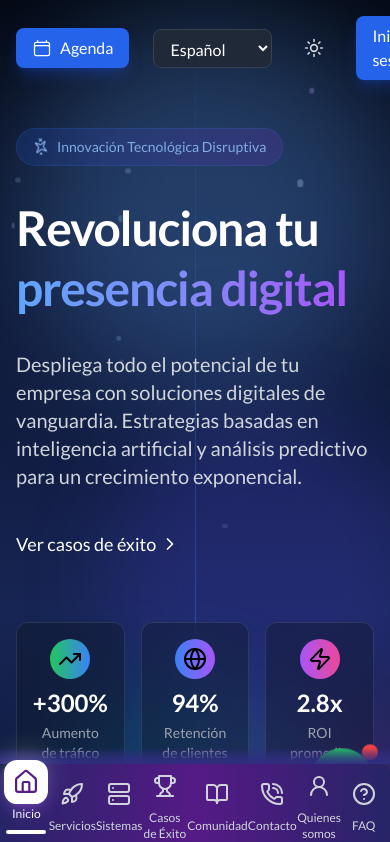
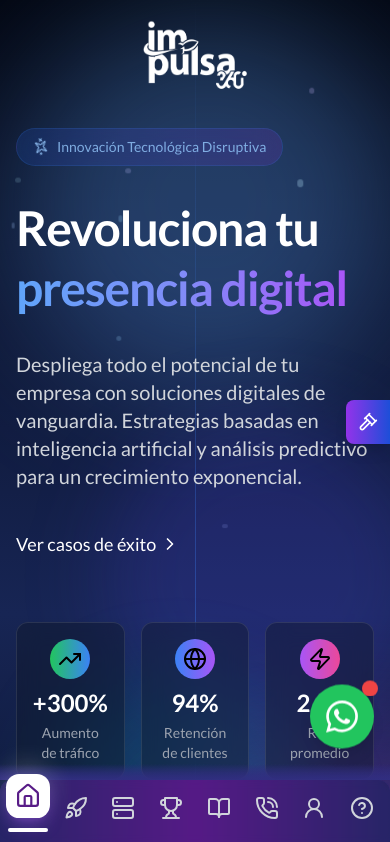
Before and after one commit to davidbadelllab/impulsa360, a React (Vite) app: page / in a window 390 px wide. Shown: the top 842 px of the page. Built offline with nearby package versions, Linux system fonts and the light colour scheme.

Commit message:
Subiendo todos los cambios pendientes, menu, whatsapp, pestana de legales y términos header y mas

```diff
--- a/src/components/Layout/Header.jsx
+++ b/src/components/Layout/Header.jsx
@@ -4,6 +4,7 @@ import { useTheme } from '../../context/ThemeContext';
 import { useLanguage, LanguageSwitcher } from '../../context/LanguageContext';
 import axios from 'axios';
 import BookingModal from '../BookingModal';
+import MobileLegalLinks from './MobileLegalLinks';
 import { CalendarIcon } from '@heroicons/react/24/outline';
 import { Sun, Moon } from 'lucide-react';
 
@@ -54,7 +55,8 @@ const Header = () => {
 
   return (
     <>
-      <header className={`fixed top-0 left-0 right-0 z-50 transition-all duration-300 ${
+      {/* Header para desktop */}
+      <header className={`hidden md:flex fixed top-0 left-0 right-0 z-50 transition-all duration-300 ${
         scrolled
           ? isDark
             ? 'bg-gray-900/90 backdrop-blur-lg shadow-lg py-2'
@@ -64,7 +66,7 @@ const Header = () => {
         <div className="max-w-7xl mx-auto px-4 sm:px-6 lg:px-8">
           <div className="flex justify-between items-center">
             {/* Logo */}
-            <Link to="/" className="flex items-center group relative">
+            <Link to="/" className="flex items-center group relative mr-8">
               <img
                 src={isDark ? "/img/LogoImpulsa.png" : "/img/ImpulsaColor2.png"}
                 alt="Logo"
@@ -74,15 +76,15 @@ const Header = () => {
             </Link>
 
             {/* Navegación Principal */}
-            <nav className="hidden md:flex items-center space-x-8">
+            <nav className="hidden md:flex items-center space-x-7">
               {[
                 { path: '/', labelEs: 'Inicio', labelEn: 'Home' },
                 { path: '/services', labelEs: 'Servicios', labelEn: 'Services' },
                 { path: '/blog', labelEs: 'Blog', labelEn: 'Blog' },
-                { path: '/success-cases', labelEs: 'Casos de éxito', labelEn: 'Success Cases' },
-                { path: '/about', labelEs: 'Quiénes Somos', labelEn: 'About Us' },
+                { path: '/success-cases', labelEs: 'Exito', labelEn: 'Success Cases' },
+                { path: '/about', labelEs: 'About Us', labelEn: 'About Us' },
                 { path: '/faq', labelEs: 'FAQ', labelEn: 'FAQ' },
-                { path: '/contact', labelEs: 'Contacto', labelEn: 'Contact' }
+                { path: '/contact', labelEs: 'Contact', labelEn: 'Contact' }
               ].map((item) => (
                 <Link
                   key={item.path}
@@ -102,18 +104,16 @@ const Header = () => {
             </nav>
 
             {/* Botones y Controles */}
-            <div className="flex items-center space-x-6">
+            <div className="flex items-center space-x-8">
               {/* Botón de Agenda */}
               <button
                 onClick={() => setShowBookingModal(true)}
-                className={`flex items-center gap-2 px-4 py-2 rounded-lg transition-all duration-300 ${
-                  isDark
-                    ? 'bg-blue-600 hover:bg-blue-700 text-white shadow-lg shadow-blue-700/30'
-                    : 'bg-blue-500 hover:bg-blue-600 text-white shadow-lg shadow-blue-500/30'
+                className={`group relative bg-slate-900 h-12 w-48 border-2 border-teal-600 text-white text-base font-bold rounded-xl overflow-hidden transform transition-all duration-500 hover:scale-105 hover:border-emerald-400 hover:text-emerald-300 px-4 flex items-center gap-2 before:absolute before:w-8 before:h-8 before:content[''] before:right-1 before:top-1 before:z-10 before:bg-indigo-500 before:rounded-full before:blur-lg before:transition-all before:duration-500 after:absolute after:z-10 after:w-12 after:h-12 after:content[''] after:bg-teal-400 after:right-3 after:top-2 after:rounded-full after:blur-lg after:transition-all after:duration-500 hover:before:right-8 hover:before:-bottom-2 hover:before:blur hover:after:-right-3 hover:after:scale-110 ${
+                  isDark ? '' : 'bg-slate-800'
                 }`}
               >
-                <CalendarIcon className="h-5 w-5" />
-                <span>{language === 'es' ? 'Agenda' : 'Book'}</span>
+                <CalendarIcon className="h-5 w-5 z-20" />
+                <span className="z-20">{language === 'es' ? 'Agenda' : 'Book'}</span>
               </button>
 
               {/* Selector de Idioma */}
@@ -158,22 +158,58 @@ const Header = () => {
                   </button>
                 </div>
               ) : (
-                <Link
-                  to="/login"
-                  className={`px-4 py-2 rounded-lg transition-all duration-300 ${
-                    isDark
-                      ? 'bg-blue-600 hover:bg-blue-700 text-white shadow-lg shadow-blue-700/30'
-                      : 'bg-blue-500 hover:bg-blue-600 text-white shadow-lg shadow-blue-500/30'
-                  }`}
-                >
-                  {language === 'es' ? 'Iniciar sesión' : 'Login'}
+                <Link to="/login" className="relative inline-flex items-center justify-center gap-4 group">
+                  <div
+                    className="absolute inset-0 duration-1000 opacity-60 transition-all bg-gradient-to-r from-indigo-500 via-pink-500 to-yellow-400 rounded-xl blur-lg filter group-hover:opacity-100 group-hover:duration-200"
+                  ></div>
+                  <div
+                    className="group relative inline-flex items-center justify-center text-base rounded-xl bg-gray-900 px-8 py-3 font-semibold text-white transition-all duration-200 hover:bg-gray-800 hover:shadow-lg hover:-translate-y-0.5 hover:shadow-gray-600/30"
+                  >
+                    Iniciar sesión
+                    <svg
+                      aria-hidden="true"
+                      viewBox="0 0 10 10"
+                      height="10"
+                      width="10"
+                      fill="none"
+                      className="mt-0.5 ml-2 -mr-1 stroke-white stroke-2"
+                    >
+                      <path
+                        d="M0 5h7"
+                        className="transition opacity-0 group-hover:opacity-100"
+                      ></path>
+                      <path
+                        d="M1 1l4 4-4 4"
+                        className="transition group-hover:translate-x-[3px]"
+                      ></path>
+                    </svg>
+                  </div>
                 </Link>
               )}
+
+
+
+
+
             </div>
           </div>
         </div>
       </header>
 
+      {/* Logo para móvil */}
+      <div className={`md:hidden fixed top-4 left-0 right-0 z-50 flex justify-center transition-opacity duration-300 ${
+        scrolled ? 'opacity-0' : 'opacity-100'
+      }`}>
+        <Link to="/" className="flex items-center">
+          <img
+            src={isDark ? "/img/LogoImpulsa.png" : "/img/ImpulsaColor2.png"}
+            alt="Logo"
+            className="h-20"
+          />
+        </Link>
+      </div>
+
+      <MobileLegalLinks />
       <BookingModal
         isOpen={showBookingModal}
         onClose={() => setShowBookingModal(false)}
--- /dev/null
+++ b/src/components/Layout/MobileLegalLinks.jsx
@@ -0,0 +1,94 @@
+import React, { useState } from 'react';
+import { Link } from 'react-router-dom';
+import { useTheme } from '../../context/ThemeContext';
+import { motion, AnimatePresence } from 'framer-motion';
+import { ChevronLeft, Shield, Lock, Gavel } from 'lucide-react';
+
+const MobileLegalLinks = () => {
+  const { theme } = useTheme();
+  const isDark = theme === 'dark';
+  const [isExpanded, setIsExpanded] = useState(false);
+
+  const toggleExpand = () => setIsExpanded(!isExpanded);
+
+  // Colores modernos con gradientes
+  const bgColor = isDark
+    ? 'bg-gradient-to-b from-gray-800 to-gray-900'
+    : 'bg-gradient-to-b from-white to-gray-100';
+
+  const accentColor = isDark
+    ? 'from-purple-600 to-blue-700'
+    : 'from-blue-500 to-purple-600';
+
+  const hoverEffect = isDark
+    ? 'hover:bg-gray-700/50'
+    : 'hover:bg-gray-200/50';
+
+  const textColor = isDark ? 'text-gray-100' : 'text-gray-800';
+  const iconColor = isDark ? '#e0e0e0' : '#333333';
+
+  return (
+    <div className="md:hidden fixed right-0 top-1/2 transform -translate-y-1/2 z-40">
+      <AnimatePresence>
+        {isExpanded ? (
+          <motion.div
+            initial={{ x: 100, opacity: 0 }}
+            animate={{ x: 0, opacity: 1 }}
+            exit={{ x: 100, opacity: 0 }}
+            transition={{ type: 'spring', stiffness: 300, damping: 30 }}
+            className={`${bgColor} shadow-lg rounded-l-xl overflow-hidden border-l-4 border-${isDark ? 'purple-700' : 'blue-500'}`}
+          >
+            <div className="flex items-center p-2">
+              <motion.button
+                whileHover={{ scale: 1.1 }}
+                whileTap={{ scale: 0.95 }}
+                onClick={toggleExpand}
+                className={`p-2 rounded-full ${isDark ? 'bg-gray-700/50' : 'bg-gray-200/50'}`}
+              >
+                <ChevronLeft size={20} color={iconColor} />
+              </motion.button>
+              <span className={`ml-2 font-medium ${textColor}`}>Legal</span>
+            </div>
+
+            <div className="flex flex-col space-y-1 p-2">
+              {[
+                { to: "/terms", label: "Términos", Icon: Shield },
+                { to: "/privacy", label: "Privacidad", Icon: Lock },
+                { to: "/legal", label: "Legal", Icon: Gavel }
+              ].map((item, index) => (
+                <motion.div
+                  key={item.to}
+                  initial={{ opacity: 0, y: 20 }}
+                  animate={{ opacity: 1, y: 0 }}
+                  transition={{ delay: index * 0.1 }}
+                >
+                  <Link
+                    to={item.to}
+                    className={`flex items-center px-4 py-3 rounded-lg ${textColor} ${hoverEffect} transition-all duration-300`}
+                  >
+                    <item.Icon size={16} className="mr-2" color={iconColor} />
+                    <span>{item.label}</span>
+                  </Link>
+                </motion.div>
+              ))}
+            </div>
+          </motion.div>
+        ) : (
+          <motion.button
+            initial={{ opacity: 0 }}
+            animate={{ opacity: 1 }}
+            exit={{ opacity: 0 }}
+            whileHover={{ scale: 1.05 }}
+            whileTap={{ scale: 0.95 }}
+            onClick={toggleExpand}
+            className={`bg-gradient-to-r ${accentColor} p-3 rounded-l-lg shadow-lg text-white flex items-center justify-center`}
+          >
+            <Gavel size={20} color="white" />
+          </motion.button>
+        )}
+      </AnimatePresence>
+    </div>
+  );
+};
+
+export default MobileLegalLinks;
--- a/src/components/MenuMovil.jsx
+++ b/src/components/MenuMovil.jsx
@@ -9,14 +9,14 @@ const MenuMovil = () => {
   const [isAnimating, setIsAnimating] = useState(false);
 
   const menuItems = [
-    { id: 'hero', icon: <Home size={24} />, label: 'Inicio', path: '/' },
-    { id: 'services', icon: <Rocket size={24} />, label: 'Servicios', path: '/services' },
-    { id: 'systems', icon: <Server size={24} />, label: 'Sistemas', path: '/systems' },
-    { id: 'success-cases', icon: <Trophy size={24} />, label: 'Casos de Éxito', path: '/success-cases' },
-    { id: 'blog', icon: <BookOpen size={24} />, label: 'Comunidad', path: '/blog' },
-    { id: 'contact', icon: <PhoneCall size={24} />, label: 'Contacto', path: '/contact' },
-    { id: 'about', icon: <UserRound size={24} />, label: 'Quienes somos', path: '/about' },
-    { id: 'faq', icon: <HelpCircle size={24} />, label: 'FAQ', path: '/faq' }
+    { id: 'hero', icon: <Home size={24} />, path: '/' },
+    { id: 'services', icon: <Rocket size={24} />,  path: '/services' },
+    { id: 'systems', icon: <Server size={24} />,  path: '/systems' },
+    { id: 'success-cases', icon: <Trophy size={24} />,  path: '/success-cases' },
+    { id: 'blog', icon: <BookOpen size={24} />,  path: '/blog' },
+    { id: 'contact', icon: <PhoneCall size={24} />,  path: '/contact' },
+    { id: 'about', icon: <UserRound size={24} />,  path: '/about' },
+    { id: 'faq', icon: <HelpCircle size={24} />,  path: '/faq' }
   ];
 
 
@@ -40,13 +40,13 @@ const MenuMovil = () => {
   }, [isAnimating]);
 
   return (
-    <div className="fixed bottom-0 left-0 right-0 z-[9999] bg-gradient-to-r from-indigo-900 via-purple-800 to-indigo-900 shadow-lg rounded-t-xl" style={{ transform: 'translateZ(0)' }}>
+    <div className="fixed bottom-0 left-0 right-0 z-[70] bg-gradient-to-r from-indigo-900 via-purple-800 to-indigo-900 shadow-lg rounded-t-xl" style={{ transform: 'translateZ(0)' }}>
       {/* Blur effect backdrop for modern UI */}
       <div className="absolute inset-0 bg-black bg-opacity-20 backdrop-blur-sm rounded-t-xl z-0"></div>
       {/* Semi-transparent floating effect */}
       <div className="absolute bottom-full left-0 right-0 h-4 bg-gradient-to-t from-indigo-900/80 to-transparent"></div>
 
-      <div className="relative z-10 flex justify-between items-center h-20 px-1">
+      <div className="relative z-10 flex justify-between items-center h-16 px-1 pb-1">
         {menuItems.map((item) => (
           <button
             key={item.id}
--- a/src/components/WhatsAppWidget.jsx
+++ b/src/components/WhatsAppWidget.jsx
@@ -83,7 +83,7 @@ const WhatsAppWidget = () => {
   if (!showWidget) return null;
 
   return (
-    <div className={`fixed bottom-4 right-4 z-50 transition-transform duration-500 ${showWidget ? 'translate-y-0' : 'translate-y-full'}`}>
+    <div className={`fixed bottom-20 right-4 z-[60] transition-transform duration-500 ${showWidget ? 'translate-y-0' : 'translate-y-full'}`}>
       <div className={`absolute bottom-20 right-0 w-96 transform transition-all duration-300 ${isOpen ? 'scale-100 opacity-100' : 'scale-95 opacity-0 pointer-events-none'}`}>
         <div className="bg-white rounded-2xl shadow-2xl overflow-hidden border border-gray-100 flex flex-col">
           {/* Header */}
```
